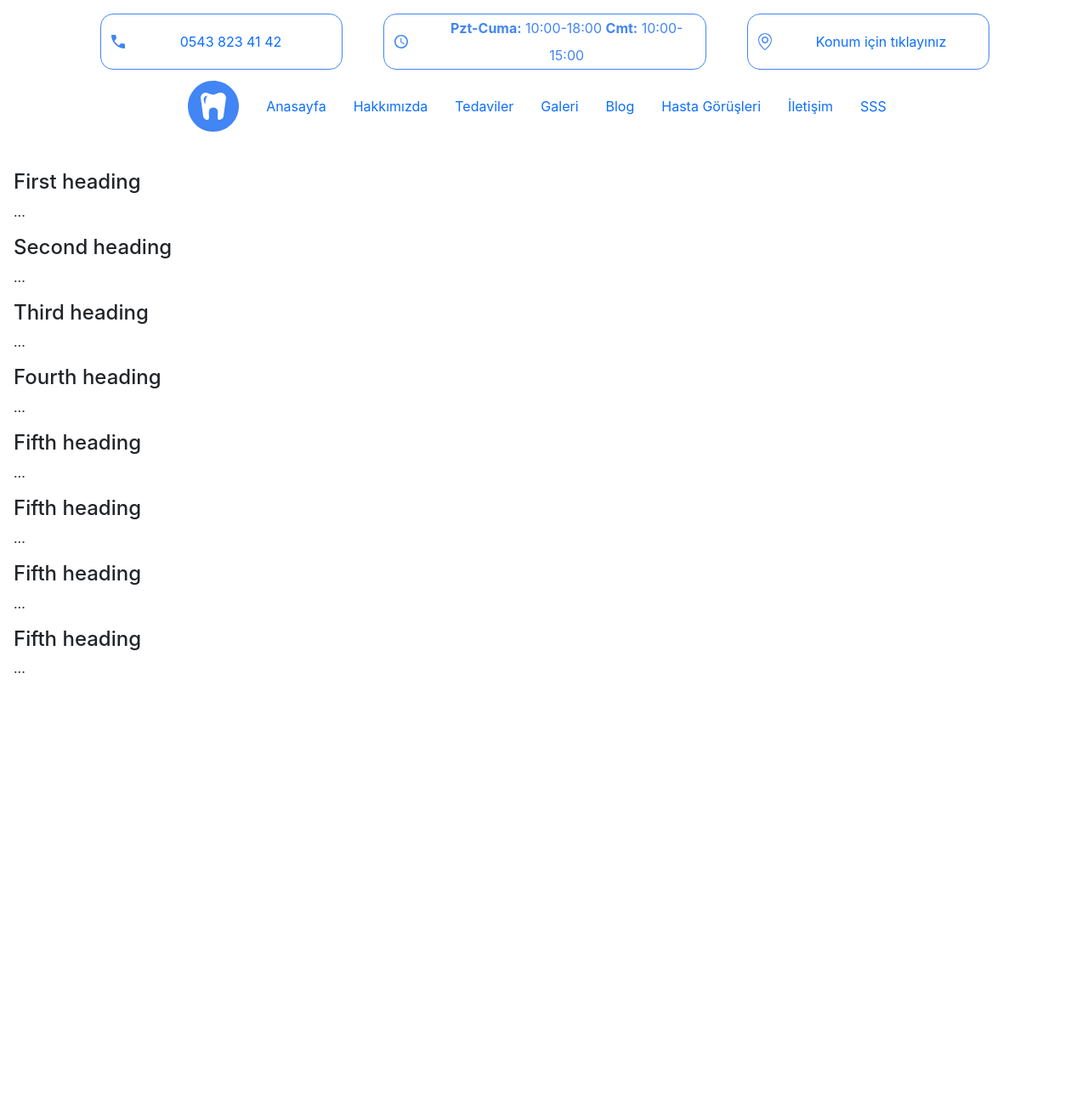
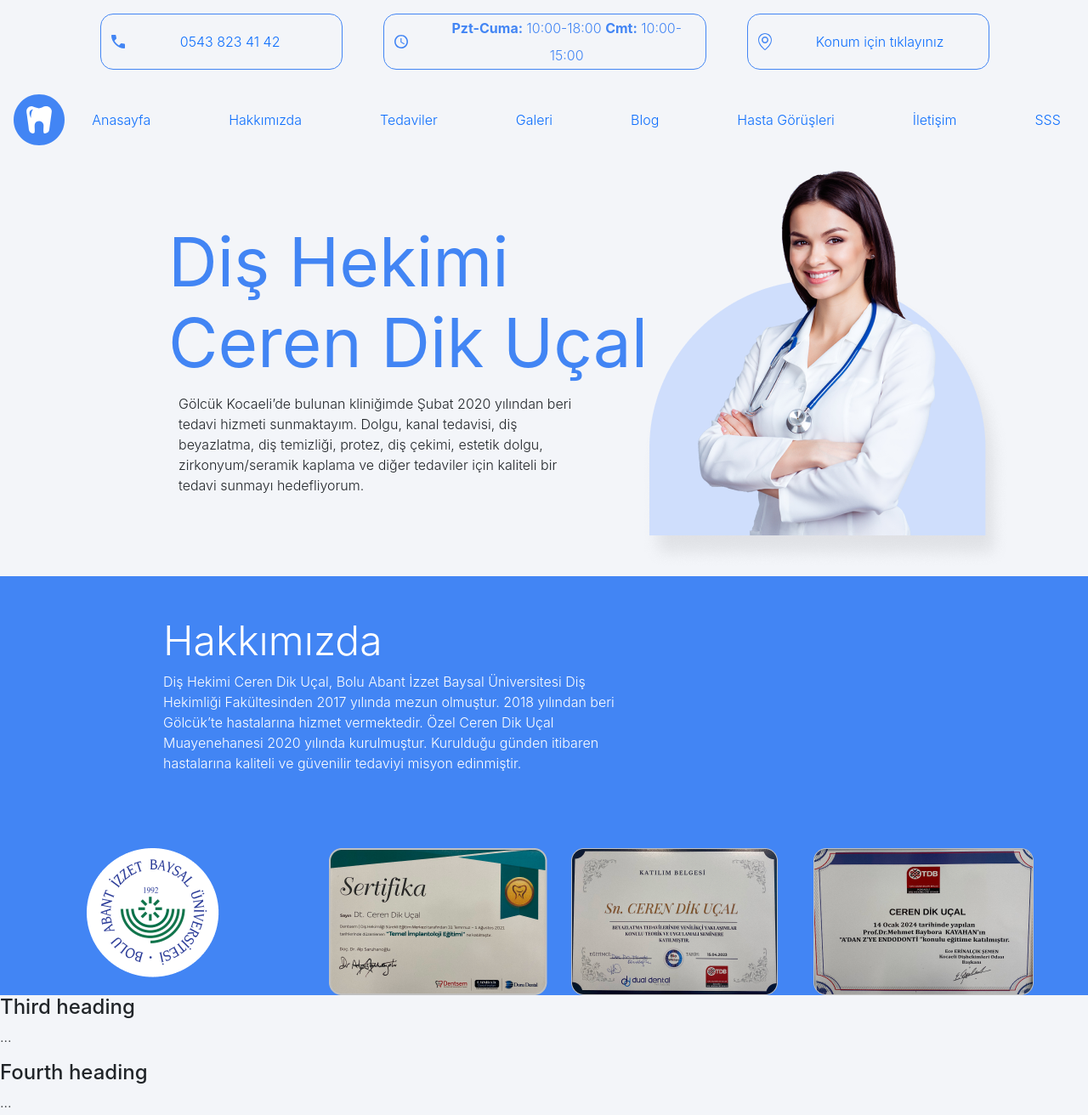
Before and after one commit to canerucal/cerendikucal.com, a plain HTML site: page index.html in a window 1280 px wide. Shown: the top 1312 px of the page at 85% size. Before the commit the page ends 830 px from the top, so only its background shows below. Drawn offline with nearby package versions, Linux system fonts and the light colour scheme.

Commit message:
about page continue

```diff
--- a/css/index.css
+++ b/css/index.css
@@ -1,14 +1,69 @@
 body {
-    font-family: -apple-system, BlinkMacSystemFont, "Open Sans", sans-serif;
+  font-family: -apple-system, BlinkMacSystemFont, "Open Sans", sans-serif;
+  font-weight: 300;
+  background-color: #f3f5f9;
 }
 
 .info-bar-styler {
-    border: 1.5px solid #4285F4;
-    border-radius: 15px;
-    text-align: center;
-    line-height: 200%;
+  border: 1.5px solid #4285f4;
+  border-radius: 15px;
+  text-align: center;
+  line-height: 200%;
 }
 
 .info-item {
-    text-decoration: none;
+  text-decoration: none;
 }
+
+.navbar .nav-item {
+  margin-right: 60px;
+  font-weight: 300;
+}
+
+.navbar .nav-item:last-child {
+  margin-right: 0;
+}
+
+.landing-styler {
+  margin-left: 10vw;
+}
+
+.landing-hero {
+  font-size: 80px;
+  font-weight: 400 !important;
+  color: #4285f4;
+}
+
+.landing-hero-two {
+  margin-top: -25px;
+}
+
+.landing-info {
+  width: 90%;
+}
+
+.about-us {
+  background-color: #4285f4;
+  min-width: 100vw;
+}
+
+.about-wrapper {
+  color: #ffffff;
+  margin-left: 15vw;
+  margin-right: 15vw;
+  padding-bottom: 5vh;
+  padding-top: 5vh;
+}
+
+.about-header {
+  font-size: 48px;
+}
+
+.about-text {
+  width: 60%;
+}
+
+.cert-wrapper {
+    margin-left: 7vw;
+    margin-right: 7vw;
+}
--- a/index.html
+++ b/index.html
@@ -47,9 +47,12 @@
         </div>
       </div>
     </div>
-    <nav id="navbar-example2" class="navbar px-3 mb-3 justify-content-center">
+    <nav
+      id="navbar-example2"
+      class="navbar px-3 mb-3 mt-3 justify-content-center"
+    >
       <a class="navbar-brand" href="#">
-        <img src="img/logo.svg" alt="site-logo">
+        <img src="img/logo.svg" alt="site-logo" />
       </a>
       <ul class="nav justify-content-center">
         <li class="nav-item">
@@ -83,13 +86,57 @@
       data-bs-target="#navbar-example2"
       data-bs-root-margin="0px 0px -40%"
       data-bs-smooth-scroll="true"
-      class="scrollspy-example p-3 rounded-2"
+      class="scrollspy-example rounded-2"
       tabindex="0"
     >
-      <h4 id="scrollspyHeading1">First heading</h4>
-      <p>...</p>
-      <h4 id="scrollspyHeading2">Second heading</h4>
-      <p>...</p>
+      <div class="container">
+        <div class="landing-styler d-flex" id="scrollspyHeading1">
+          <div class="hero-left mt-5">
+            <div class="landing-hero w-100">
+              <div class="row landing-hero-one">Diş Hekimi</div>
+              <div class="row landing-hero-two">Ceren Dik Uçal</div>
+            </div>
+            <div class="landing-info">
+              Gölcük Kocaeli’de bulunan kliniğimde Şubat 2020 yılından beri
+              tedavi hizmeti sunmaktayım. Dolgu, kanal tedavisi, diş beyazlatma,
+              diş temizliği, protez, diş çekimi, estetik dolgu,
+              zirkonyum/seramik kaplama ve diğer tedaviler için kaliteli bir
+              tedavi sunmayı hedefliyorum.
+            </div>
+          </div>
+          <div class="hero-right me-2 mb-2">
+            <img src="img/hero-image.png" alt="hero-image" />
+          </div>
+        </div>
+      </div>
+      <div class="about-us" id="scrollspyHeading2">
+        <div class="about-wrapper">
+          <div class="about-header">Hakkımızda</div>
+          <div class="about-text">
+            Diş Hekimi Ceren Dik Uçal, Bolu Abant İzzet Baysal Üniversitesi Diş
+            Hekimliği Fakültesinden 2017 yılında mezun olmuştur. 2018 yılından
+            beri Gölcük’te hastalarına hizmet vermektedir. Özel Ceren Dik Uçal
+            Muayenehanesi 2020 yılında kurulmuştur. Kurulduğu günden itibaren
+            hastalarına kaliteli ve güvenilir tedaviyi misyon edinmiştir.
+          </div>
+        </div>
+        <div class="container cert-wrapper">
+          <div class="row mt-5">
+            <div class="col-sm-3">
+              <img src="img/uni.png" alt="university" />
+            </div>
+            <div class="col-sm-3">
+              <img src="img/cert-1.png" alt="certificate-1" />
+            </div>
+            <div class="col-sm-3">
+              <img src="img/cert-2.png" alt="certificate-2" />
+            </div>
+            <div class="col-sm-3">
+              <img src="img/cert-3.png" alt="certificate-3" />
+            </div>
+          </div>
+        </div>
+      </div>
       <h4 id="scrollspyHeading3">Third heading</h4>
       <p>...</p>
       <h4 id="scrollspyHeading4">Fourth heading</h4>
```
Also changed, not shown: img/cert-1.png (added), img/cert-2.png (added), img/cert-3.png (added), img/hero-image.png (added), img/uni.png (added), 2 other files.
